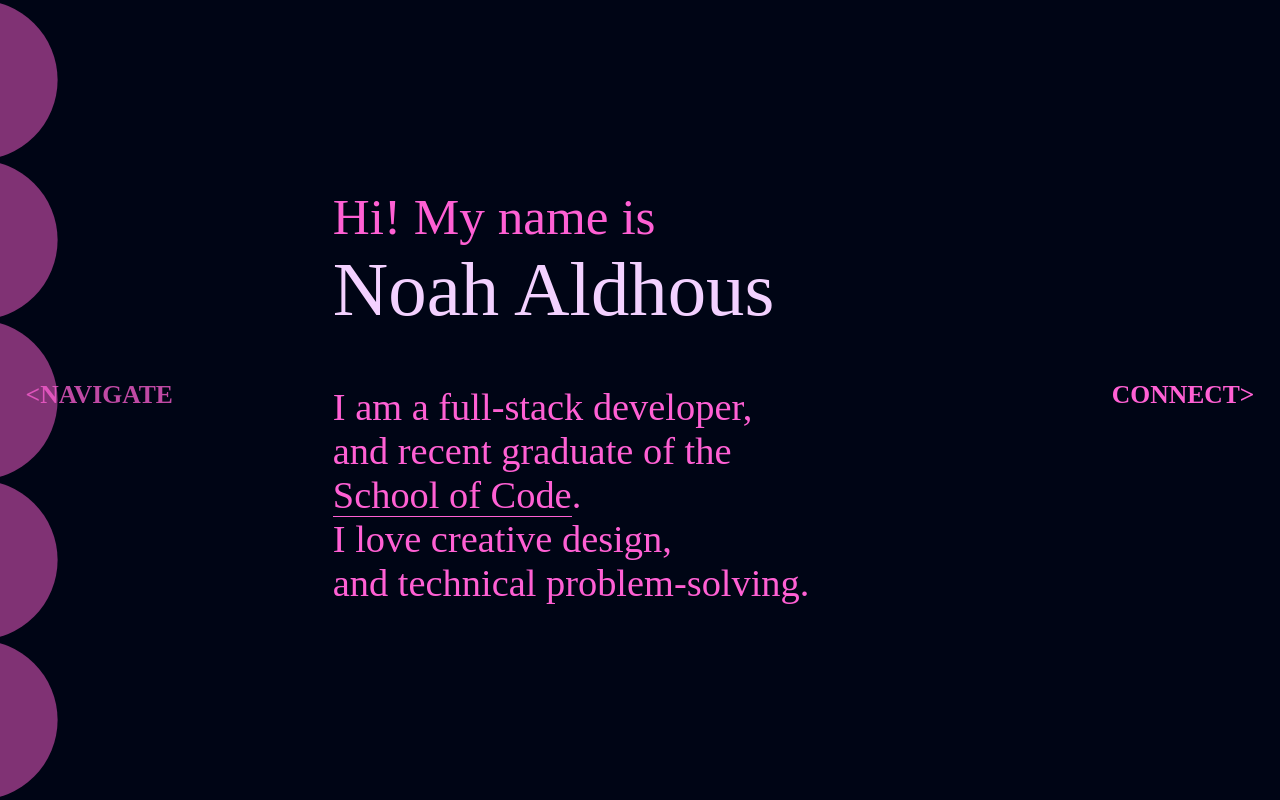
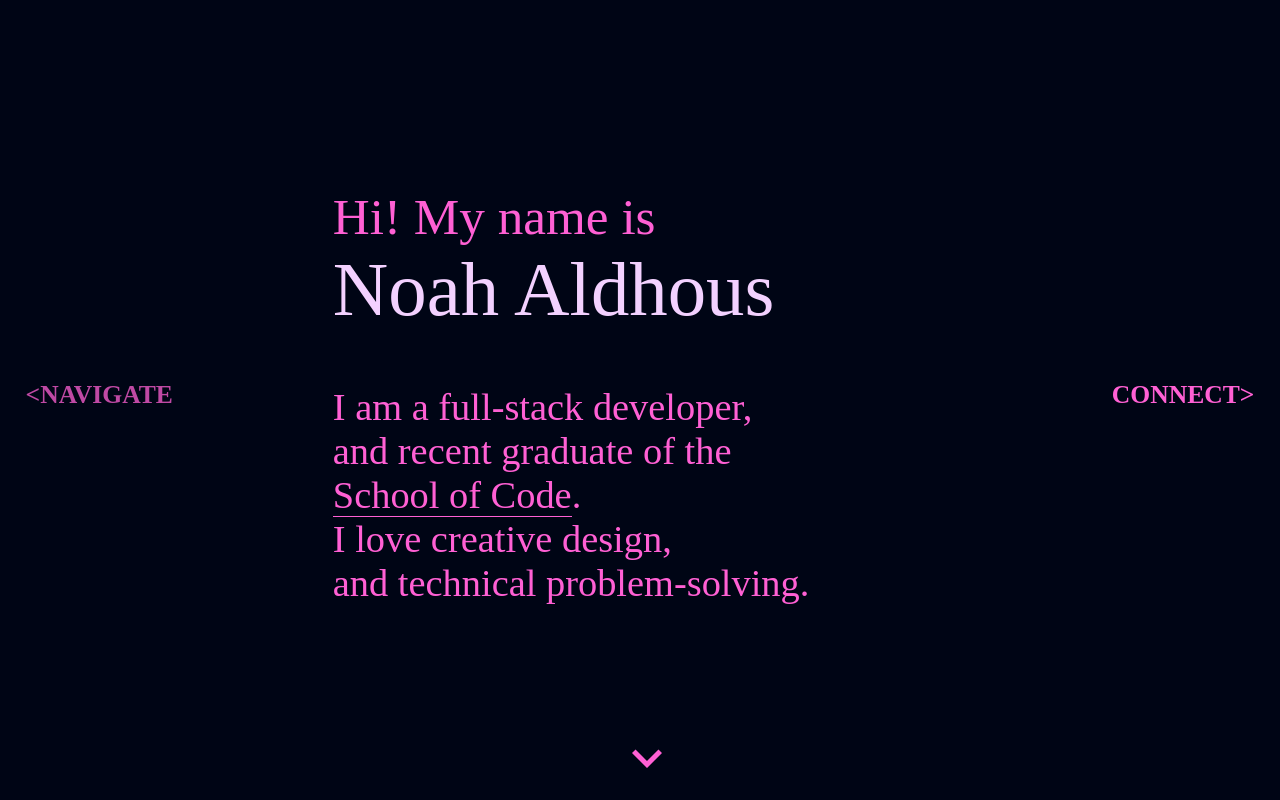
Before and after one commit to NoahAldhous/portfolio-page, a React (Create React App) app: page / in a window 1280 px wide. Shown: the top 800 px of the page. Built offline with nearby package versions, Linux system fonts and the light colour scheme; a web font is replaced by a local one.

Commit message:
added scroll down arrow on landing page, added footer to end of page

```diff
--- a/src/components/App/App.css
+++ b/src/components/App/App.css
@@ -113,9 +113,6 @@
   animation: fadeout 0.5s 1;
 }
 
-
-
-
 /* Phone Sizing */
 @media only screen and (max-width: 600px) {
   :root{
--- a/src/components/App/App.js
+++ b/src/components/App/App.js
@@ -8,9 +8,32 @@
 import ContactPage from '../ContactPage/ContactPage';
 import Header from '../Header/Header';
 import LightModeButton from '../LightModeButton/LightModeButton';
+import ScrollDownButton from '../ScrollDownButton/ScrollDownButton';
+import Footer from '../Footer/Footer';
+
 
 
 function App() {
+
+  var prevScrollpos = window.pageYOffset;
+
+  window.onscroll = function() {
+      var currentScrollPos = window.pageYOffset;
+
+      if(currentScrollPos === 0){
+          document.querySelector(".Icon-container").style.opacity = "100";
+          document.querySelector(".Icon-container").style.top = "91%";
+      }
+      else if (prevScrollpos > currentScrollPos){
+          document.querySelector(".light-mode-button-container").style.top = "0%";
+      }
+      else {
+          document.querySelector(".light-mode-button-container").style.top = "-15vh";
+          document.querySelector(".Icon-container").style.opacity = "0";
+          document.querySelector(".Icon-container").style.top = "115vh";
+      }
+      prevScrollpos = currentScrollPos;
+  }
 
   function handleClick(page) {
     document.querySelector(page).scrollIntoView();
@@ -31,6 +54,7 @@
         <section className="Content-container">
           <LightModeButton/>
           <Landingpage/>
+          <ScrollDownButton/>
           <Aboutmepage/>
           <PortfolioPage/>
           <ExperiencePage/>
@@ -45,6 +69,7 @@
           <Semicircle text = {"INSTAGRAM"} url={'https://www.instagram.com/the_oldhaus/'}/>
         </section>
       </div>
+          <Footer/>
     </div>
   );
 }
--- /dev/null
+++ b/src/components/Footer/Footer.css
@@ -0,0 +1,13 @@
+.Footer-container{
+    width: 100vw;
+    height: 1vh;
+    display: flex;
+    justify-content: center;
+    margin-bottom: 2%;
+}
+
+.Footer-text{
+    font-weight: bold;
+    color: var(--primary-color);
+    font-size: small;
+}
--- /dev/null
+++ b/src/components/Footer/Footer.js
@@ -0,0 +1,9 @@
+import './Footer.css'
+
+export default function Footer(){
+    return  <section className = 'Footer-container'>
+                <div className = 'Footer-text'>
+                    Designed and Coded by Noah Aldhous
+                </div>
+            </section>
+}
--- a/src/components/Landingpage/Landingpage.css
+++ b/src/components/Landingpage/Landingpage.css
@@ -99,4 +99,6 @@
         border-bottom: 1px solid  var(--secondary-color);
     }
 
+
+
 }
--- a/src/components/LightModeButton/LightModeButton.css
+++ b/src/components/LightModeButton/LightModeButton.css
@@ -24,7 +24,6 @@
     padding-left: 1%;
     padding-right: 1%;
     cursor: pointer;
-
 }
 
 .light-mode-button-container:hover .light-mode-button-text{
--- a/src/components/LightModeButton/LightModeButton.js
+++ b/src/components/LightModeButton/LightModeButton.js
@@ -4,17 +4,8 @@
 export default function LightModeButton(){
 
     const [lightModeText, setLightModeText] = useState('LIGHT')
-    var prevScrollpos = window.pageYOffset;
 
-    window.onscroll = function() {
-        var currentScrollPos = window.pageYOffset;
-        if (prevScrollpos > currentScrollPos){
-            document.querySelector(".light-mode-button-container").style.top = "0";
-        } else {
-            document.querySelector(".light-mode-button-container").style.top = "-15vh";
-        }
-        prevScrollpos = currentScrollPos;
-    }
+
 
     function toggleLightMode(){
         var element = document.body;
--- /dev/null
+++ b/src/components/ScrollDownButton/ScrollDownButton.css
@@ -0,0 +1,37 @@
+.Icon-container{
+    width: 100vw;
+    position: fixed;
+    top: 91%;
+    left: 0;
+    display: flex;
+    flex-direction: row;
+    justify-content: center;
+    align-items: center;
+    transition: 0.5s;
+    /* border: 1px solid blue; */
+  }
+
+.Icon-container:hover .scroll-down-button-text{
+    opacity: 100%;
+}
+
+  .Arrow-Icon{
+    color: var(--primary-color);
+    cursor: pointer;
+    transition: 0.5s;
+  }
+
+  .scroll-down-button-text{
+    opacity: 0%;
+    transition: 0.5s;
+    font-weight:bold;
+    color: var(--secondary-color);
+    padding-left: 0.3%;
+    padding-right: 0.3%;
+    margin: 0;
+    cursor: pointer;
+}
+
+.invisible{
+    display: none;
+}
--- /dev/null
+++ b/src/components/ScrollDownButton/ScrollDownButton.js
@@ -0,0 +1,16 @@
+import './ScrollDownButton.css';
+import { MdKeyboardArrowDown } from 'react-icons/md'
+
+export default function ScrollDownButton(){
+
+
+    function scrollDown(){
+        document.querySelector(".Aboutmepage").scrollIntoView();
+    }
+
+    return <section className = 'Icon-container'>
+                <div className = "scroll-down-button-text" >SCROLL</div>
+                <MdKeyboardArrowDown className = 'Arrow-Icon' size ={60} onClick = {scrollDown}/>
+                <div className = "scroll-down-button-text" >DOWN</div>
+            </section>
+}
```
Also changed, not shown: plan.js (+9 -7 lines), src/components/Landingpage/Landingpage.js (line endings or trailing spaces).
